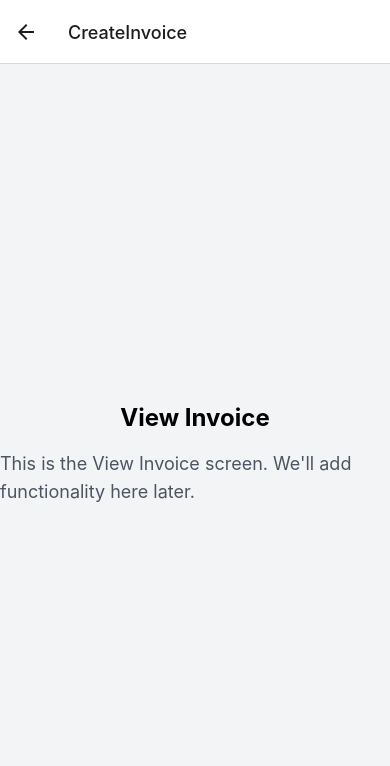
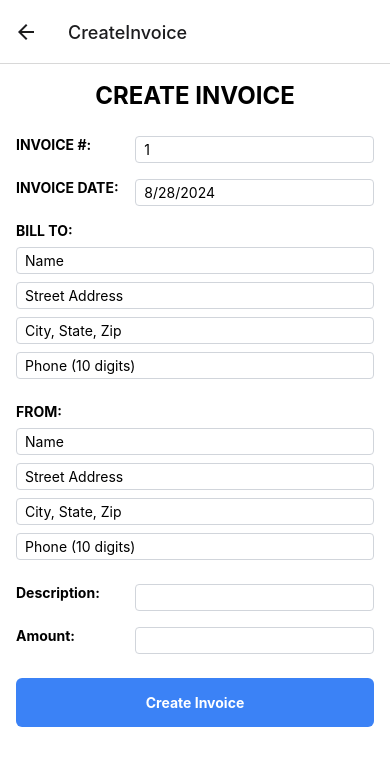
Before and after one commit to akadeepesh/Port_Invoice_Billing, a React Native app in the folder InvoiceBillingNativeTS/: screen /CreateInvoice in a window 390 px wide. Shown: the top 766 px of the page. Built offline with nearby package versions, Linux system fonts and the light colour scheme.

Commit message:
Create and View Invoice template

```diff
--- a/InvoiceBillingNativeTS/package.json
+++ b/InvoiceBillingNativeTS/package.json
@@ -9,6 +9,7 @@
     "web": "expo start --web"
   },
   "dependencies": {
+    "@react-native-community/datetimepicker": "^8.2.0",
     "@react-navigation/native": "^6.1.18",
     "@react-navigation/native-stack": "^6.11.0",
     "@react-navigation/stack": "^6.4.1",
--- a/InvoiceBillingNativeTS/screens/CreateInvoiceScreen.tsx
+++ b/InvoiceBillingNativeTS/screens/CreateInvoiceScreen.tsx
@@ -1,26 +1,259 @@
-import React from "react";
-import { View, Text } from "react-native";
+import React, { useState } from "react";
+import {
+  View,
+  Text,
+  TextInput,
+  ScrollView,
+  TouchableOpacity,
+  Alert,
+} from "react-native";
 import { NativeStackNavigationProp } from "@react-navigation/native-stack";
 import { RootStackParamList } from "../types/navigation";
+import DateTimePicker from "@react-native-community/datetimepicker";
 
-type ViewInvoiceScreenNavigationProp = NativeStackNavigationProp<
+type CreateInvoiceScreenNavigationProp = NativeStackNavigationProp<
   RootStackParamList,
-  "ViewInvoice"
+  "CreateInvoice"
 >;
 
 type Props = {
-  navigation: ViewInvoiceScreenNavigationProp;
+  navigation: CreateInvoiceScreenNavigationProp;
 };
 
-const ViewInvoiceScreen: React.FC<Props> = ({ navigation }) => {
+type InvoiceData = {
+  invoiceNumber: string;
+  invoiceDate: Date;
+  billTo: {
+    name: string;
+    address: string;
+    cityStateZip: string;
+    phone: string;
+  };
+  from: {
+    name: string;
+    address: string;
+    cityStateZip: string;
+    phone: string;
+  };
+  description: string;
+  amount: string;
+};
+
+const CreateInvoiceScreen: React.FC<Props> = ({ navigation }) => {
+  const [invoice, setInvoice] = useState<InvoiceData>({
+    invoiceNumber: "1",
+    invoiceDate: new Date(),
+    billTo: {
+      name: "",
+      address: "",
+      cityStateZip: "",
+      phone: "",
+    },
+    from: {
+      name: "",
+      address: "",
+      cityStateZip: "",
+      phone: "",
+    },
+    description: "",
+    amount: "",
+  });
+
+  const [showDatePicker, setShowDatePicker] = useState(false);
+
+  const handleChange = (name: keyof InvoiceData, value: string | Date) => {
+    setInvoice((prev) => ({
+      ...prev,
+      [name]: value,
+    }));
+  };
+
+  const handleNestedChange = (
+    section: "billTo" | "from",
+    name: keyof InvoiceData["billTo"],
+    value: string
+  ) => {
+    setInvoice((prev) => ({
+      ...prev,
+      [section]: {
+        ...prev[section],
+        [name]: value,
+      },
+    }));
+  };
+
+  const handleDateChange = (event: any, selectedDate: Date | undefined) => {
+    setShowDatePicker(false);
+    if (selectedDate) {
+      handleChange("invoiceDate", selectedDate);
+    }
+  };
+
+  const validatePhoneNumber = (phone: string) => {
+    const phoneRegex = /^[0-9]{10}$/;
+    return phoneRegex.test(phone);
+  };
+
+  const validateForm = () => {
+    if (!invoice.invoiceNumber) {
+      Alert.alert("Error", "Please enter an invoice number.");
+      return false;
+    }
+    if (!validatePhoneNumber(invoice.billTo.phone)) {
+      Alert.alert(
+        "Error",
+        "Please enter a valid 10-digit phone number for Bill To."
+      );
+      return false;
+    }
+    if (!validatePhoneNumber(invoice.from.phone)) {
+      Alert.alert(
+        "Error",
+        "Please enter a valid 10-digit phone number for From."
+      );
+      return false;
+    }
+    if (!invoice.amount || isNaN(parseFloat(invoice.amount))) {
+      Alert.alert("Error", "Please enter a valid amount.");
+      return false;
+    }
+    return true;
+  };
+
+  const handleSubmit = () => {
+    if (validateForm()) {
+      console.log(JSON.stringify(invoice, null, 2));
+      Alert.alert("Success", "Invoice created! Check console for details.");
+    }
+  };
+
   return (
-    <View className="flex-1 justify-center items-center bg-gray-100">
-      <Text className="text-2xl font-bold">View Invoice</Text>
-      <Text className="text-lg text-gray-600 mt-4">
-        This is the View Invoice screen. We'll add functionality here later.
+    <ScrollView className="flex-1 bg-white p-4">
+      <Text className="text-2xl font-bold text-center mb-6">
+        CREATE INVOICE
       </Text>
-    </View>
+
+      <View className="flex-row mb-4">
+        <Text className="font-bold w-1/3">INVOICE #:</Text>
+        <TextInput
+          className="flex-1 border border-gray-300 rounded px-2 py-1"
+          value={invoice.invoiceNumber}
+          onChangeText={(value) => handleChange("invoiceNumber", value)}
+          keyboardType="numeric"
+        />
+      </View>
+
+      <View className="flex-row mb-4">
+        <Text className="font-bold w-1/3">INVOICE DATE:</Text>
+        <TouchableOpacity
+          className="flex-1 border border-gray-300 rounded px-2 py-1"
+          onPress={() => setShowDatePicker(true)}
+        >
+          <Text>{invoice.invoiceDate.toLocaleDateString()}</Text>
+        </TouchableOpacity>
+        {showDatePicker && (
+          <DateTimePicker
+            value={invoice.invoiceDate}
+            mode="date"
+            display="default"
+            onChange={handleDateChange}
+          />
+        )}
+      </View>
+
+      <View className="mb-6">
+        <Text className="font-bold mb-2">BILL TO:</Text>
+        <TextInput
+          className="border border-gray-300 rounded px-2 py-1 mb-2"
+          placeholder="Name"
+          value={invoice.billTo.name}
+          onChangeText={(value) => handleNestedChange("billTo", "name", value)}
+        />
+        <TextInput
+          className="border border-gray-300 rounded px-2 py-1 mb-2"
+          placeholder="Street Address"
+          value={invoice.billTo.address}
+          onChangeText={(value) =>
+            handleNestedChange("billTo", "address", value)
+          }
+        />
+        <TextInput
+          className="border border-gray-300 rounded px-2 py-1 mb-2"
+          placeholder="City, State, Zip"
+          value={invoice.billTo.cityStateZip}
+          onChangeText={(value) =>
+            handleNestedChange("billTo", "cityStateZip", value)
+          }
+        />
+        <TextInput
+          className="border border-gray-300 rounded px-2 py-1"
+          placeholder="Phone (10 digits)"
+          value={invoice.billTo.phone}
+          onChangeText={(value) => handleNestedChange("billTo", "phone", value)}
+          keyboardType="phone-pad"
+          maxLength={10}
+        />
+      </View>
+
+      <View className="mb-6">
+        <Text className="font-bold mb-2">FROM:</Text>
+        <TextInput
+          className="border border-gray-300 rounded px-2 py-1 mb-2"
+          placeholder="Name"
+          value={invoice.from.name}
+          onChangeText={(value) => handleNestedChange("from", "name", value)}
+        />
+        <TextInput
+          className="border border-gray-300 rounded px-2 py-1 mb-2"
+          placeholder="Street Address"
+          value={invoice.from.address}
+          onChangeText={(value) => handleNestedChange("from", "address", value)}
+        />
+        <TextInput
+          className="border border-gray-300 rounded px-2 py-1 mb-2"
+          placeholder="City, State, Zip"
+          value={invoice.from.cityStateZip}
+          onChangeText={(value) =>
+            handleNestedChange("from", "cityStateZip", value)
+          }
+        />
+        <TextInput
+          className="border border-gray-300 rounded px-2 py-1"
+          placeholder="Phone (10 digits)"
+          value={invoice.from.phone}
+          onChangeText={(value) => handleNestedChange("from", "phone", value)}
+          keyboardType="phone-pad"
+          maxLength={10}
+        />
+      </View>
+
+      <View className="flex-row mb-4">
+        <Text className="font-bold w-1/3">Description:</Text>
+        <TextInput
+          className="flex-1 border border-gray-300 rounded px-2 py-1"
+          value={invoice.description}
+          onChangeText={(value) => handleChange("description", value)}
+        />
+      </View>
+
+      <View className="flex-row mb-6">
+        <Text className="font-bold w-1/3">Amount:</Text>
+        <TextInput
+          className="flex-1 border border-gray-300 rounded px-2 py-1"
+          value={invoice.amount}
+          onChangeText={(value) => handleChange("amount", value)}
+          keyboardType="numeric"
+        />
+      </View>
+
+      <TouchableOpacity
+        className="bg-blue-500 p-4 rounded-md items-center"
+        onPress={handleSubmit}
+      >
+        <Text className="text-white font-bold">Create Invoice</Text>
+      </TouchableOpacity>
+    </ScrollView>
   );
 };
 
-export default ViewInvoiceScreen;
+export default CreateInvoiceScreen;
--- a/InvoiceBillingNativeTS/screens/ViewInvoiceScreen.tsx
+++ b/InvoiceBillingNativeTS/screens/ViewInvoiceScreen.tsx
@@ -1,19 +1,88 @@
 import React from "react";
-import { View, Text } from "react-native";
-import { NavigationProps } from "../types/navigation";
+import { View, Text, ScrollView } from "react-native";
+import { NativeStackNavigationProp } from "@react-navigation/native-stack";
+import { RootStackParamList } from "../types/navigation";
+
+type ViewInvoiceScreenNavigationProp = NativeStackNavigationProp<
+  RootStackParamList,
+  "ViewInvoice"
+>;
 
 type Props = {
-  navigation: NavigationProps;
+  navigation: ViewInvoiceScreenNavigationProp;
 };
 
 const ViewInvoiceScreen: React.FC<Props> = ({ navigation }) => {
+  // Sample invoice data
+  const invoice = {
+    invoiceNumber: "1",
+    invoiceDate: "2023-05-15",
+    billTo: {
+      name: "John Doe",
+      address: "123 Main St",
+      cityStateZip: "Anytown, ST 12345",
+      phone: "9999999999",
+    },
+    from: {
+      name: "Your Company",
+      address: "456 Business Ave",
+      cityStateZip: "Cityville, ST 67890",
+      phone: "1111111111",
+    },
+    description: "Web Development Services",
+    amount: "2,500.00",
+  };
+
   return (
-    <View className="flex-1 justify-center items-center bg-gray-100">
-      <Text className="text-2xl font-bold">View Invoice</Text>
-      <Text className="text-lg text-gray-600 mt-4">
-        This is the View Invoice screen. We'll add functionality here later.
-      </Text>
-    </View>
+    <ScrollView className="flex-1 bg-white p-4">
+      <Text className="text-2xl font-bold text-center mb-6">INVOICE</Text>
+
+      <View className="flex-row mb-4">
+        <Text className="font-bold w-1/3">INVOICE #:</Text>
+        <Text className="flex-1">{invoice.invoiceNumber}</Text>
+      </View>
+
+      <View className="flex-row mb-4">
+        <Text className="font-bold w-1/3">INVOICE DATE:</Text>
+        <Text className="flex-1">{invoice.invoiceDate}</Text>
+      </View>
+
+      <View className="mb-6">
+        <Text className="font-bold mb-2">BILL TO:</Text>
+        <Text>{invoice.billTo.name}</Text>
+        <Text>{invoice.billTo.address}</Text>
+        <Text>{invoice.billTo.cityStateZip}</Text>
+        <Text>Phone: {invoice.billTo.phone}</Text>
+      </View>
+
+      <View className="mb-6">
+        <Text className="font-bold mb-2">FROM:</Text>
+        <Text>{invoice.from.name}</Text>
+        <Text>{invoice.from.address}</Text>
+        <Text>{invoice.from.cityStateZip}</Text>
+        <Text>Phone: {invoice.from.phone}</Text>
+      </View>
+
+      <View className="border border-gray-300 mb-6">
+        <View className="flex-row bg-gray-100">
+          <Text className="font-bold flex-2 p-2 border-r border-gray-300">
+            Description
+          </Text>
+          <Text className="font-bold flex-1 p-2">Amount</Text>
+        </View>
+        <View className="flex-row">
+          <Text className="flex-2 p-2 border-r border-gray-300">
+            {invoice.description}
+          </Text>
+          <Text className="flex-1 p-2">${invoice.amount}</Text>
+        </View>
+      </View>
+
+      <View className="flex-row justify-end mb-4">
+        <Text className="font-bold mr-4">TOTAL</Text>
+        <Text className="font-bold">${invoice.amount}</Text>
+      </View>
+    </ScrollView>
   );
 };
 
```
Also changed, not shown: 1 other file (tests, documents, lock files or other folders).
